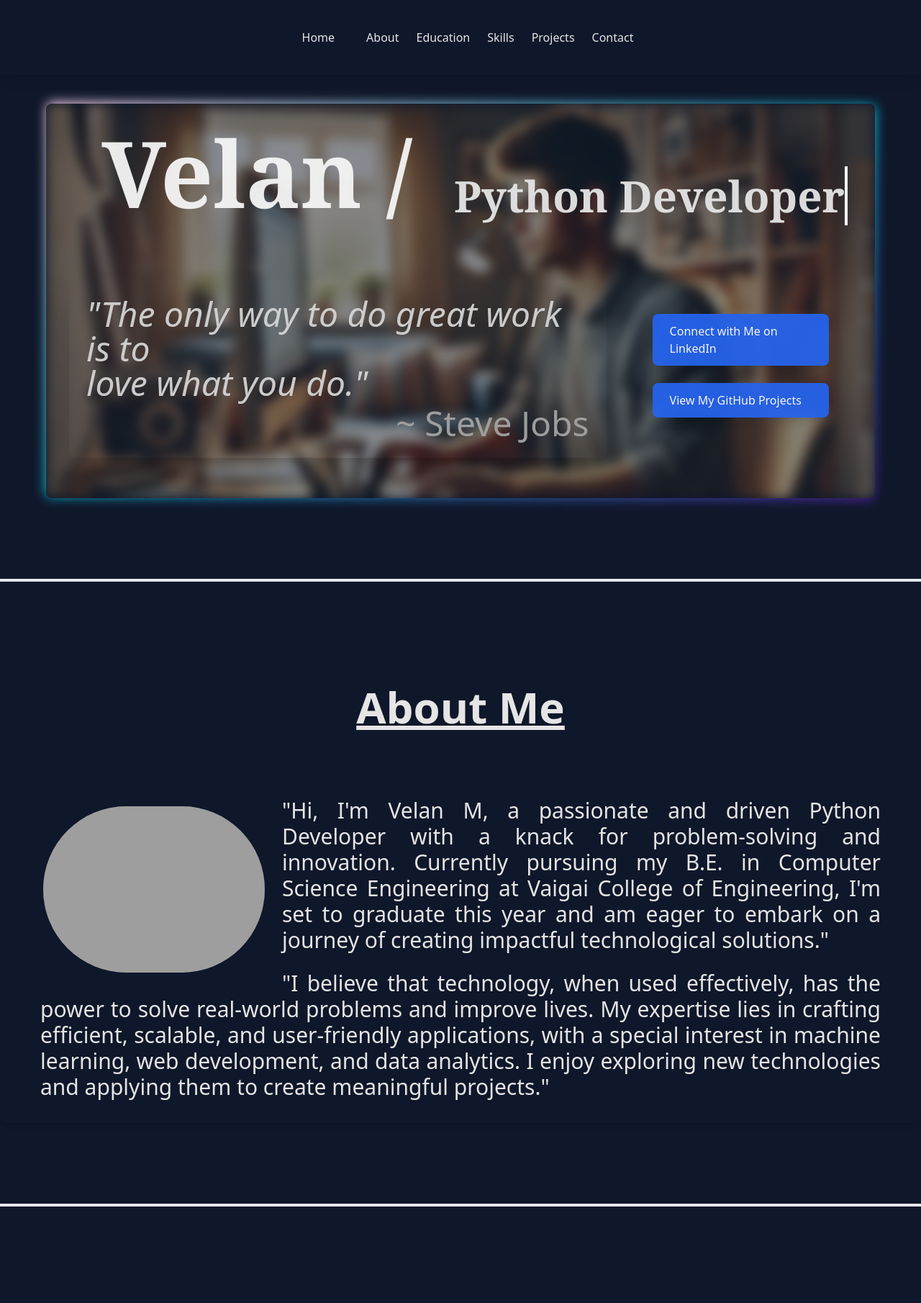
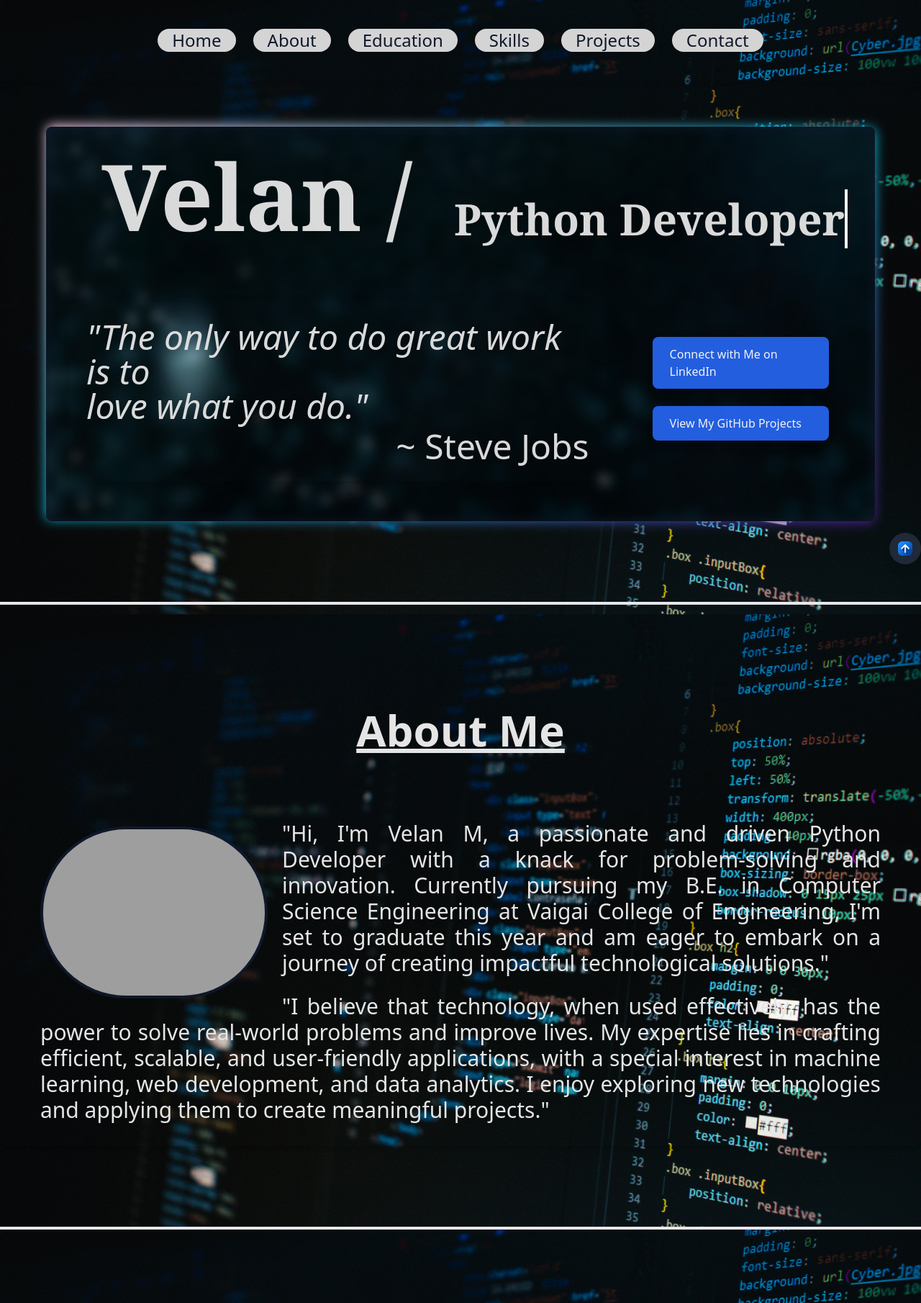
Before and after one commit to Velan07/Velan-Portfolio, a Django app: page / in a window 1280 px wide. Shown: the top 1810 px of the page at 72% size. Run offline with Django 4.2, Linux system fonts and the light colour scheme; grey boxes are pictures that could not be loaded.

Commit message:
Background Updated

```diff
--- a/static/css/output.css
+++ b/static/css/output.css
@@ -616,8 +616,36 @@ video {
   top: 0px;
 }
 
+.bottom-4 {
+  bottom: 1rem;
+}
+
+.left-4 {
+  left: 1rem;
+}
+
+.right-4 {
+  right: 1rem;
+}
+
+.right-2 {
+  right: 0.5rem;
+}
+
+.right-1 {
+  right: 0.25rem;
+}
+
+.right-0 {
+  right: 0px;
+}
+
 .z-10 {
   z-index: 10;
+}
+
+.z-50 {
+  z-index: 50;
 }
 
 .float-right {
@@ -639,11 +667,6 @@ video {
 .mx-1 {
   margin-left: 0.25rem;
   margin-right: 0.25rem;
-}
-
-.mx-5 {
-  margin-left: 1.25rem;
-  margin-right: 1.25rem;
 }
 
 .mx-auto {
@@ -709,10 +732,6 @@ video {
   margin-top: 6rem;
 }
 
-.mt-36 {
-  margin-top: 9rem;
-}
-
 .mt-4 {
   margin-top: 1rem;
 }
@@ -761,6 +784,10 @@ video {
   height: 100%;
 }
 
+.h-5 {
+  height: 1.25rem;
+}
+
 .w-12 {
   width: 3rem;
 }
@@ -787,6 +814,10 @@ video {
 
 .w-full {
   width: 100%;
+}
+
+.w-5 {
+  width: 1.25rem;
 }
 
 .max-w-full {
@@ -993,12 +1023,30 @@ video {
   background-color: rgb(15 23 42 / var(--tw-bg-opacity, 1));
 }
 
+.bg-neutral-300 {
+  --tw-bg-opacity: 1;
+  background-color: rgb(212 212 212 / var(--tw-bg-opacity, 1));
+}
+
+.bg-gray-800 {
+  --tw-bg-opacity: 1;
+  background-color: rgb(31 41 55 / var(--tw-bg-opacity, 1));
+}
+
+.bg-\[url\(\'\/static\/images\/main\/background-1\.png\'\)\] {
+  background-image: url('/static/images/main/background-1.png');
+}
+
 .bg-gradient-to-br {
   background-image: linear-gradient(to bottom right, var(--tw-gradient-stops));
 }
 
 .bg-main-bg {
-  background-image: url('/static/images/main/bg-photo.png');
+  background-image: url('/static/images/main/background-1.png');
+}
+
+.bg-\[url\(\'\/static\/images\/main\/background-2\.png\'\)\] {
+  background-image: url('/static/images/main/background-2.png');
 }
 
 .from-pink-200 {
@@ -1018,6 +1066,18 @@ video {
 
 .bg-cover {
   background-size: cover;
+}
+
+.bg-fixed {
+  background-attachment: fixed;
+}
+
+.bg-center {
+  background-position: center;
+}
+
+.bg-no-repeat {
+  background-repeat: no-repeat;
 }
 
 .object-cover {
@@ -1066,6 +1126,11 @@ video {
 .px-4 {
   padding-left: 1rem;
   padding-right: 1rem;
+}
+
+.px-5 {
+  padding-left: 1.25rem;
+  padding-right: 1.25rem;
 }
 
 .px-6 {
@@ -1215,11 +1280,6 @@ video {
   color: rgb(107 114 128 / var(--tw-text-opacity, 1));
 }
 
-.text-neutral-100 {
-  --tw-text-opacity: 1;
-  color: rgb(245 245 245 / var(--tw-text-opacity, 1));
-}
-
 .text-neutral-200 {
   --tw-text-opacity: 1;
   color: rgb(229 229 229 / var(--tw-text-opacity, 1));
@@ -1240,17 +1300,23 @@ video {
   color: rgb(239 68 68 / var(--tw-text-opacity, 1));
 }
 
+.text-slate-950 {
+  --tw-text-opacity: 1;
+  color: rgb(2 6 23 / var(--tw-text-opacity, 1));
+}
+
 .text-white {
   --tw-text-opacity: 1;
   color: rgb(255 255 255 / var(--tw-text-opacity, 1));
 }
 
+.text-slate-900 {
+  --tw-text-opacity: 1;
+  color: rgb(15 23 42 / var(--tw-text-opacity, 1));
+}
+
 .underline {
   text-decoration-line: underline;
-}
-
-.opacity-50 {
-  opacity: 0.5;
 }
 
 .opacity-95 {
--- a/tailwind.config.js
+++ b/tailwind.config.js
@@ -1,11 +1,11 @@
 /** @type {import('tailwindcss').Config} */
 module.exports = {
-  content: ["./mainpage/templates/**/*.{html, js}"],
+  content: ["./templates/mainpage/**/*.{html, js}"],
   darkmode: 'selector',
   theme: {
     extend: {
       backgroundImage:{
-        'main-bg': "url('/static/images/main/bg-photo.png')",
+        'main-bg': "url('/static/images/main/background-1.png')",
       },
       animation: {
         tilt: 'tilt 3s linear infinite'
--- a/templates/mainpage/home.html
+++ b/templates/mainpage/home.html
@@ -7,40 +7,40 @@
   <link rel="stylesheet" href="{% static 'css/output.css' %}">
   <link rel="icon" type="image/x-icon" href="{% static 'images/favicon/favicon.ico' %}">
   <title>Velan's Portfolio</title>
+</head>
 
-</head>
-<body class="bg-slate-900">
+<body class="bg-[url('/static/images/main/background-2.png')] bg-cover bg-no-repeat bg-center bg-fixed">
   <header>
-    <nav class="bg-slate-900 text-neutral-200 py-10 fixed top-0 left-0 w-full z-10 shadow-lg">
+    <nav class="text-neutral-200 py-10 top-0 left-0 w-full z-10 shadow-lg">
       <div class="container mx-auto flex justify-center items-center">
         <div class="flex space-x-6">
-          <a href="#" class="hover:text-cyan-400 mx-5">Home</a>
-          <a href="#About" class="hover:text-cyan-400 mx-5">About</a>
-          <a href="#Education" class="hover:text-cyan-400 mx-5">Education</a>
-          <a href="#Skills" class="hover:text-cyan-400 mx-5">Skills</a>
-          <a href="#Projects" class="hover:text-cyan-400 mx-5">Projects</a>
-          <a href="#Contact" class="hover:text-cyan-400 mx-5">Contact</a>
+          <a href="#" class="hover:text-orange-600 mx-auto text-2xl text-slate-900 bg-neutral-300 px-5 rounded-full">Home</a>
+          <a href="#About" class="hover:text-orange-600 mx-auto text-2xl text-slate-900 bg-neutral-300 px-5 rounded-full">About</a>
+          <a href="#Education" class="hover:text-orange-600 mx-auto text-2xl text-slate-900 bg-neutral-300 px-5 rounded-full">Education</a>
+          <a href="#Skills" class="hover:text-orange-600 mx-auto text-2xl text-slate-900 bg-neutral-300 px-5 rounded-full">Skills</a>
+          <a href="#Projects" class="hover:text-orange-600 mx-auto text-2xl text-slate-900 bg-neutral-300 px-5 rounded-full">Projects</a>
+          <a href="#Contact" class="hover:text-orange-600 mx-auto text-2xl text-slate-900 bg-neutral-300 px-5 rounded-full">Contact</a>
         </div>
       </div>
     </nav>
   </header>
   <!-- Main Section -->
-  <section id="Home" class="container w-[90%] mx-auto mt-36 flex flex-col items-center relative">
+  <section id="Home" class="container w-[90%] mx-auto mt-16 flex flex-col items-center relative">
     <!-- Background Gradient -->
     <div class="absolute w-full h-full blur rounded-lg bg-gradient-to-br from-pink-200 via-cyan-500 to-violet-900 animate-tilt"></div>
     <div class="relative overflow-hidden mx-1 flex flex-wrap gap-5 w-full rounded-lg bg-slate-900">
-      <div class="absolute w-full h-full rounded-lg blur bg-main-bg bg-cover opacity-50"></div>
+      <div class="absolute w-full h-full rounded-lg blur bg-main-bg bg-cover"></div>
       <div class="p-5 opacity-95 text-center grid grid-cols-1 sm:grid-cols-1 lg:grid-cols-2 place-items-center">
-        <h1 class="text-neutral-100 font-serif font-extrabold p-3 text-5xl sm:text-6xl md:text-9xl">Velan /</h1>
+        <h1 class="text-neutral-200 font-serif font-extrabold p-3 text-5xl sm:text-6xl md:text-9xl">Velan /</h1>
         <h3 class="text-neutral-200 font-serif font-extrabold  pt-16 text-3xl sm:text-4xl md:text-6xl">
           <span class="animate-typing overflow-hidden border-r-4 border-white whitespace-nowrap">Python Developer</span>
         </h3>
       </div>
       <div class="flex items-start justify-between w-full p-8">
         <!-- Quote Section -->
-        <div class="rounded-lg shadow-2xl p-6 opacity-95 text-neutral-300 text-lg sm:text-5xl mb-6 max-w-full mx-auto">
+        <div class="text-neutral-200 rounded-lg shadow-2xl p-6 opacity-95 text-lg sm:text-5xl mb-6 max-w-full mx-auto">
           <blockquote class="italic">"The only way to do great work is to <br>love what you do."</blockquote>
-          <p class="mt-2 text-neutral-400 text-end">~ Steve Jobs</p>
+          <p class="mt-2 text-end">~ Steve Jobs</p>
         </div>
 
         <!-- Buttons Section -->
@@ -57,6 +57,11 @@
       </div>
     </div>
   </section>
+  <div>
+    <a href="#" class="fixed bottom-4 right-0 z-50 bg-gray-800 hover:bg-gray-900 text-white p-3 rounded-full shadow-lg">
+      <img src="{% static 'images/main/up-arrow.png' %}" alt="Top" class="w-5 h-5">
+    </a>
+  </div>
   <hr class="h-1 my-28 bg-gray-200 border-0 dark:bg-gray-700">
 
   <!-- About Me Section -->
@@ -87,7 +92,7 @@
       <!-- Timeline Item -->
       <div class="mb-10 ml-6">
         <div class="absolute w-4 h-4 bg-cyan-500 rounded-full -left-2"></div>
-        <div class="p-6 bg-slate-700 rounded-lg shadow-lg">
+        <div class="p-6 bg-slate-900 rounded-lg shadow-lg">
           <h3 class="text-2xl font-bold">B.E. Computer Science and Engineering</h3>
           <h4 class="text-xl font-bold">Vaigai College of Engineering</h4>
           <p class="mt-2 text-lg text-neutral-400 italic">2021 - 2025</p>
@@ -100,7 +105,7 @@
       <!-- Timeline Item -->
       <div class="mb-10 ml-6">
         <div class="absolute w-4 h-4 bg-cyan-500 rounded-full -left-2"></div>
-        <div class="p-6 bg-slate-700 rounded-lg shadow-lg">
+        <div class="p-6 bg-slate-900 rounded-lg shadow-lg">
           <h3 class="text-2xl font-bold">Higher Secondary School Education</h3>
           <h4 class="text-xl font-bold">Government Boys Higher Secondary School</h4>
           <p class="mt-2 text-lg text-neutral-400 italic">2019 - 2021</p>
@@ -114,7 +119,7 @@
       <!-- Timeline Item -->
       <div class="mb-10 ml-6">
         <div class="absolute w-4 h-4 bg-cyan-500 rounded-full -left-2"></div>
-        <div class="p-6 bg-slate-700 rounded-lg shadow-lg">
+        <div class="p-6 bg-slate-900 rounded-lg shadow-lg">
           <h3 class="text-2xl font-bold">Secondary School Education</h3>
           <h4 class="text-xl font-bold">Sivananda Vidhyalayam Matric Higher Secondary School</h4>
           <p class="mt-2 text-lg text-neutral-400 italic">2018 - 2019</p>
@@ -255,14 +260,14 @@
   <hr class="h-1 my-28 bg-gray-200 border-0 dark:bg-gray-700">
 
   <!-- Projects Section -->
-  <section id="Projects" class="container mx-auto p-10 bg-slate-800 text-neutral-200 rounded-lg shadow-md">
-    <h2 class="text-4xl font-bold text-center mb-10">Projects</h2>
+  <section id="Projects" class="container mx-auto px-2 py-8 text-neutral-200 rounded-lg shadow-md">
+    <h2 class="text-6xl font-bold text-center underline mb-24">Projects</h2>
 
     <!-- Cards Container -->
     <div class="flex flex-col lg:flex-row gap-24 justify-center items-center">
 
       <!-- Completed Project Card -->
-      <div class="max-w-md w-full bg-slate-700 rounded-lg shadow-lg overflow-hidden">
+      <div class="max-w-md w-full bg-slate-900 rounded-lg shadow-lg overflow-hidden">
         <img class="m-2 w-[96%] object-cover rounded-lg shadow-lg" src={% static 'images\projects\Healthcare-project.png' %} alt="Healthcare-project">
         <div class="p-6">
           <h3 class="text-2xl font-semibold mb-2">Healthcare Data Driven Decision Making</h3>
@@ -277,7 +282,7 @@
       </div>
 
       <!-- Ongoing Project Card -->
-      <div class="max-w-md w-full bg-slate-700 rounded-lg shadow-lg overflow-hidden">
+      <div class="max-w-md w-full bg-slate-900 rounded-lg shadow-lg overflow-hidden">
         <img class="m-2 w-[96%] object-cover rounded-lg shadow-lg" src={% static 'images\projects\portfolio.png' %} alt="portfolio">
         <div class="p-6">
           <h3 class="text-2xl font-semibold mb-10">Portfolio Website</h3>
@@ -294,13 +299,13 @@
     </div>
   </section>
   <!-- Small Projects Section -->
-  <section class="container mx-auto mt-16 p-10 bg-slate-800 text-neutral-200 rounded-lg shadow-md">
-    <h2 class="text-4xl font-bold text-center mb-10">Other Python Projects</h2>
+  <section class="container mx-auto mt-16 p-10 text-neutral-200 rounded-lg shadow-md">
+    <h2 class="text-6xl font-bold text-center underline mb-24">Other Python Projects</h2>
 
     <!-- Python Tkinter Projects -->
     <div class="mb-10">
       <h3 class="text-2xl font-semibold text-blue-400 mb-4">Python Tkinter Projects</h3>
-      <div class="bg-slate-700 p-4 rounded-lg shadow-md">
+      <div class="bg-slate-900 p-4 rounded-lg shadow-md">
         <p class="text-lg mb-4 text-neutral-400">I've built a collection of Python projects using Tkinter,
            focusing on creating interactive GUI applications like Text-to-Speech Converter and Password Manager.
            These projects allowed me to explore creative designs while strengthening my skills in building user-friendly tools.
@@ -326,13 +331,14 @@
   <hr class="h-1 my-28 bg-gray-200 border-0 dark:bg-gray-700">
 
   <!-- Contact Me Section -->
-  <section id="Contact" class="bg-slate-900 text-neutral-200 py-12">
+  <section id="Contact" class="text-neutral-200 py-12">
     <div class="container mx-auto px-6">
       <h2 class="text-4xl font-bold text-center mb-6">Contact Me</h2>
       <p class="text-center text-lg mb-8">
         Feel free to get in touch. I'd love to hear from you!
       </p>
-      <form action="https://formspree.io/f/your-form-id" method="POST" class="max-w-xl mx-auto space-y-6">
+      <form action="https://formspree.io/f/manojrzr" method="POST" class="max-w-xl mx-auto space-y-6">
+        <input type="hidden" name="_subject" value="New message from your portfolio site!">
         <div>
           <label for="name" class="block mb-2 text-sm">Name</label>
           <input type="text" id="name" name="name" class="w-full px-4 py-2 bg-slate-800 border border-gray-600 rounded-lg text-neutral-200 focus:ring focus:ring-blue-500" required>
@@ -348,12 +354,13 @@
         <button type="submit" class="w-full bg-blue-600 hover:bg-blue-700 text-white py-2 rounded-lg shadow-lg">
           Send Message
         </button>
+
       </form>
     </div>
   </section>
 
   <!-- Footer Section -->
-  <footer class="bg-slate-800 text-neutral-300 py-6">
+  <footer class="bg-slate-900 text-neutral-300 py-6">
     <div class="container mx-auto flex flex-col items-center space-y-4">
       <p class="text-center text-sm">&copy; 2024 Velan M. All rights reserved.</p>
       <div class="flex space-x-16">
```
Also changed, not shown: other parts of static/css/output.css (+18 -5 lines), other parts of templates/mainpage/home.html (+1 -1 lines), static/css/input.css (line endings or trailing spaces), static/images/main/background-1.png (added), static/images/main/background-2.png (added), static/images/main/background-3.png (added), static/images/main/top.png (added), static/images/main/up-arrow.png (added), 1 other file.
